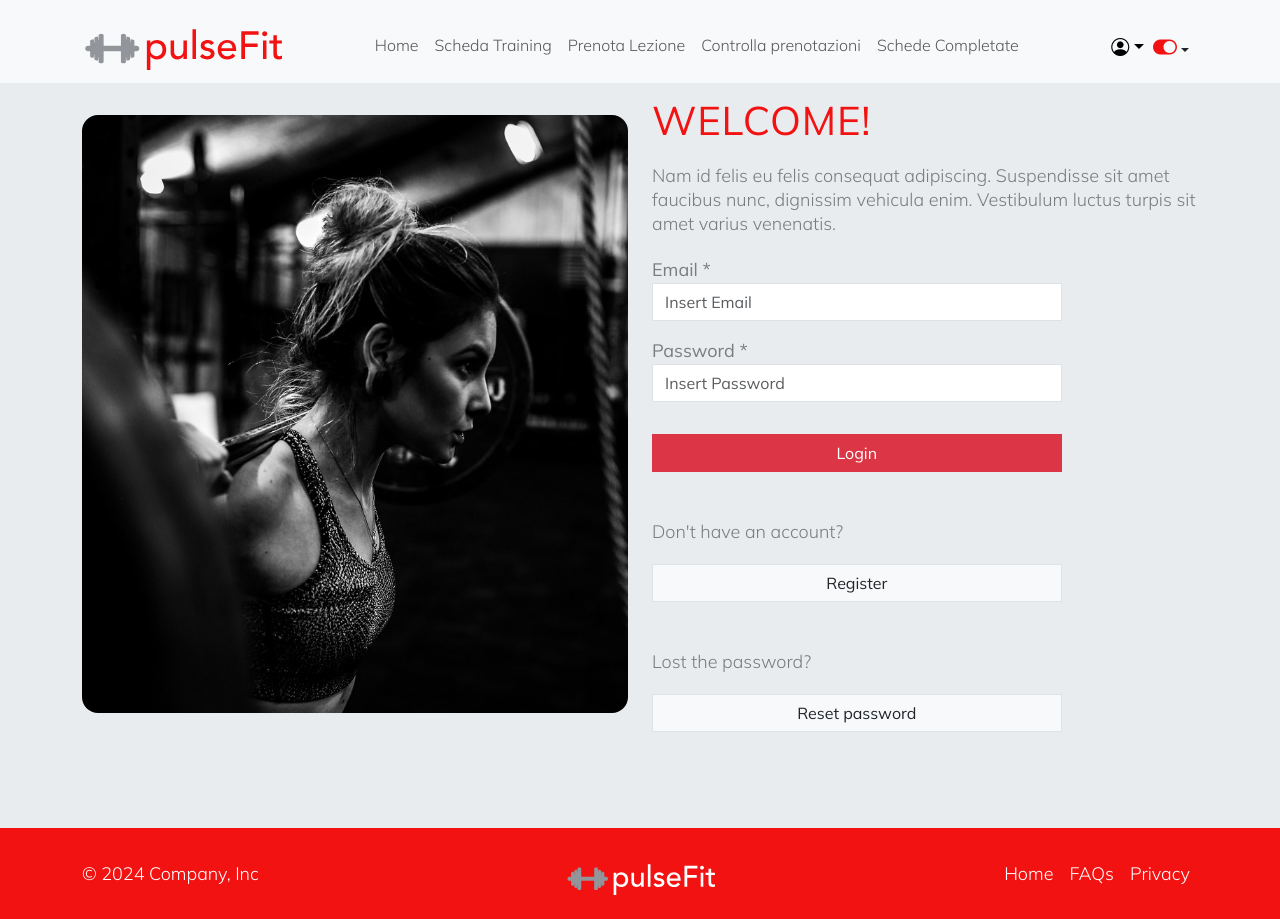
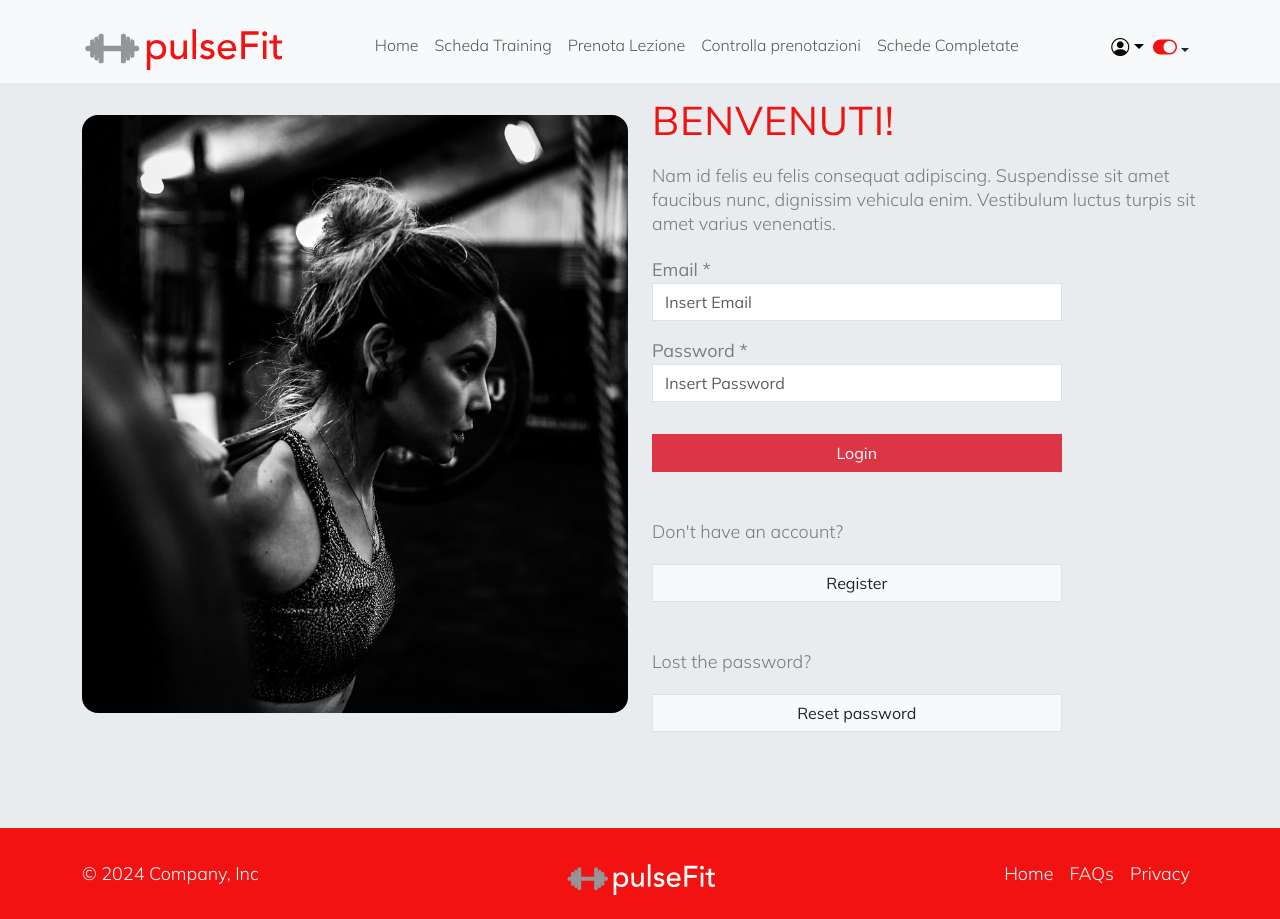
Before and after one commit to Andrea-vicari/tigerFitness, a React (Vite) app in the folder client/: page /login in a window 1280 px wide. Built offline with nearby package versions, Linux system fonts and the light colour scheme.

Commit message:
Update Login.jsx

```diff
--- a/client/src/Components/Login.jsx
+++ b/client/src/Components/Login.jsx
@@ -35,7 +35,7 @@ function Login() {
                       <img className="img-fluid rounded-4" src={LoginImg} alt=""/>
               </div>
               <div className="col-sm-6">
-                <h1 className='text-primary text-uppercase'>Welcome!</h1>
+                <h1 className='text-primary text-uppercase'>Benvenuti!</h1>
                 <p>Nam id felis eu felis consequat adipiscing. Suspendisse sit amet faucibus nunc, dignissim vehicula enim. Vestibulum luctus turpis sit amet varius venenatis.</p>
                 <div className={"w-75" + textType}>
                   <form onSubmit={handleSubmit}>
```
